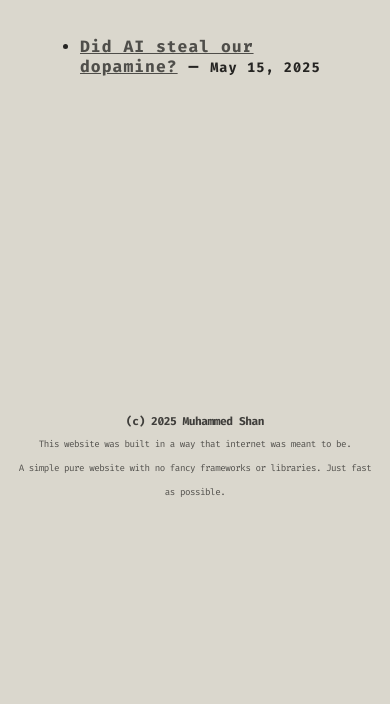
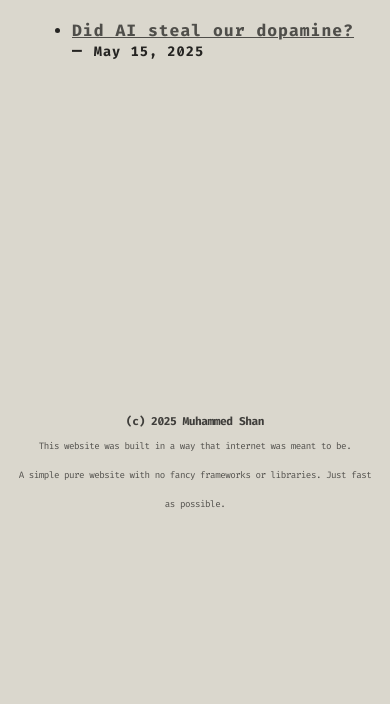
Before and after one commit to shaaanuu/portfolio, an Eleventy site: page src/blog.md in a window 390 px wide. Shown: the part 140-844 px from the top of the page. Built offline with nearby package versions, Linux system fonts and the light colour scheme; Eleventy itself is replaced by a stand-in of ours; files that its build step writes are made by us from their sources.

Commit message:
fix: spacing in blog post

```diff
--- a/src/tools/bundle.css
+++ b/src/tools/bundle.css
@@ -23,7 +23,7 @@ body {
     background-color: #25242238;
   }
   p {
-    line-height: 1.5rem;
+    line-height: 1.8rem;
   }
 }
 a {
@@ -241,8 +241,7 @@ header {
 
   h1 {
     letter-spacing: 1px;
-    margin: 0;
-    padding-block: 1rem;
+    margin-block: 1rem;
   }
 
   h3 {
@@ -273,7 +272,7 @@ header {
     }
 
     .content-section {
-      margin-inline: 1rem;
+      margin-inline: 0.8rem;
 
       h3 {
         font-size: 17px;
@@ -287,6 +286,9 @@ header {
   @media only screen and (max-width: 800px) {
     h1 {
       font-size: 26px;
+    }
+    .content-section {
+      margin-inline: 0.5rem;
     }
   }
   @media only screen and (max-width: 700px) {
```
